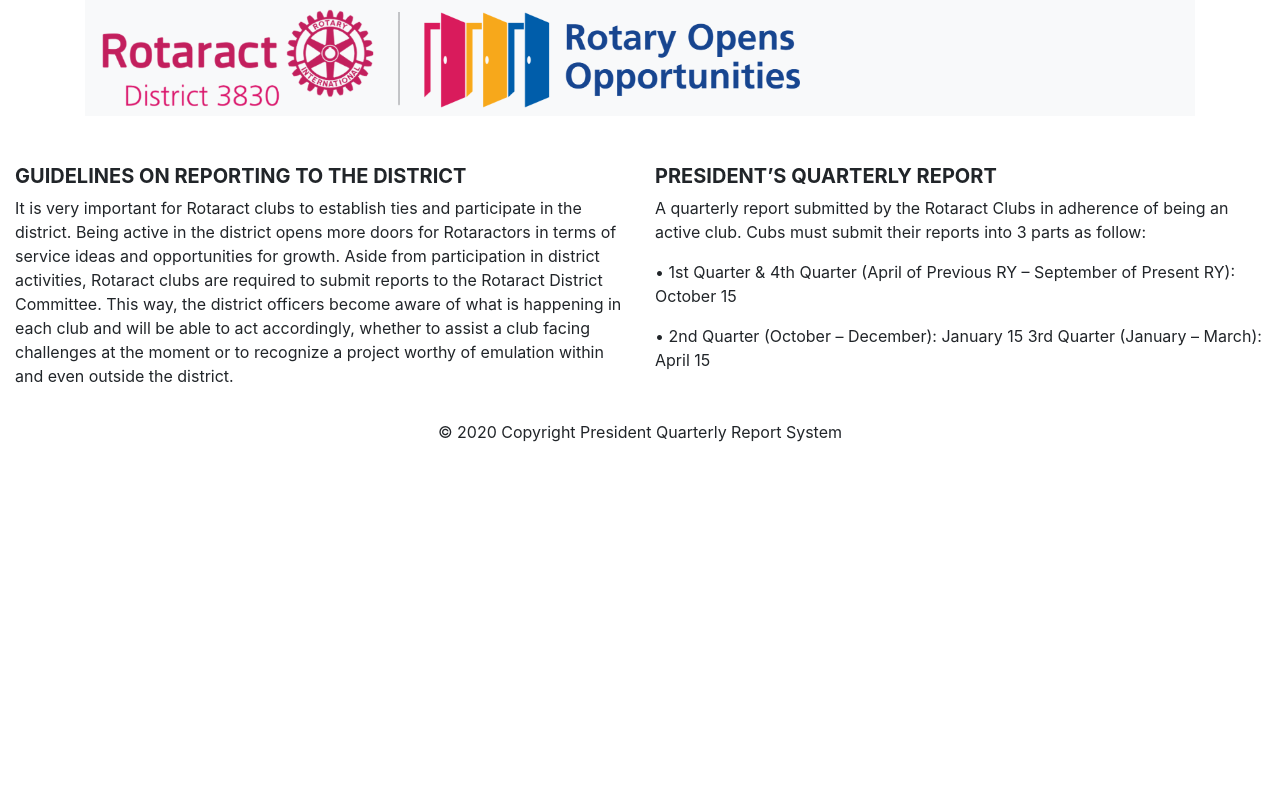
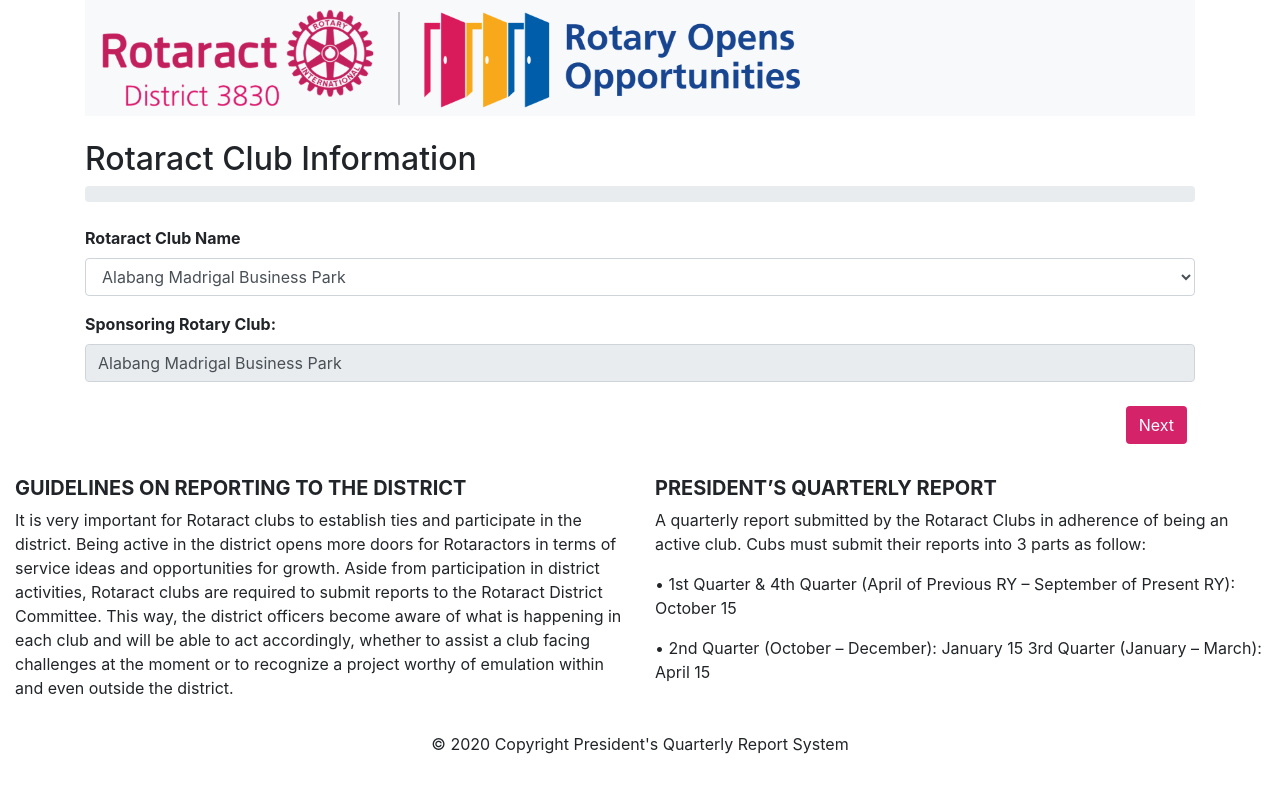
Before and after one commit to paulenerelano/pqr-form, a React (Create React App) app: page /project in a window 1280 px wide. Shown: the top 792 px of the page. Built offline with nearby package versions, Linux system fonts and the light colour scheme.

Commit message:
Updated code

```diff
--- a/public/index.html
+++ b/public/index.html
@@ -1,14 +1,12 @@
 <!DOCTYPE html>
 <html lang="en">
+
 <head>
   <meta charset="utf-8" />
-    <link rel="icon" href="%PUBLIC_URL%/favicon.ico" />
+  <link rel="icon" href="%PUBLIC_URL%/_logo.png" />
   <meta name="viewport" content="width=device-width, initial-scale=1" />
   <meta name="theme-color" content="#000000" />
-    <meta
-      name="description"
-      content="Web site created using create-react-app"
-    />
+  <meta name="description" content="Web site created using create-react-app" />
   <link rel="apple-touch-icon" href="%PUBLIC_URL%/logo192.png" />
   <!--
       manifest.json provides metadata used when your web app is installed on a
@@ -24,8 +22,9 @@
       work correctly both with client-side routing and a non-root public URL.
       Learn how to configure a non-root public URL by running `npm run build`.
     -->
-    <title>PQR Form</title>
+  <title>President's Quarterly Report System</title>
 </head>
+
 <body>
   <noscript>You need to enable JavaScript to run this app.</noscript>
   <div id="root"></div>
@@ -40,4 +39,5 @@
       To create a production bundle, use `npm run build` or `yarn build`.
     -->
 </body>
+
 </html>
--- a/src/App.js
+++ b/src/App.js
@@ -29,7 +29,7 @@ function App() {
         <br />
         <Switch>
           <Route path='/' exact component={Login} />
-          <Route path='/form' exact component={PQRForm} />
+          <Route path='/project' exact component={PQRForm} />
         </Switch>
       </div>
       <Footer />
--- a/src/components/footer.js
+++ b/src/components/footer.js
@@ -25,7 +25,7 @@ Aside from participation in district activities, Rotaract clubs are required to
             </div>
           </div>
         </div>
-        <div className="footer-copyright text-center py-3">© 2020 Copyright President Quarterly Report System
+        <div className="footer-copyright text-center py-3">© 2020 Copyright President's Quarterly Report System
         </div>
       </footer >
     )
--- a/src/components/pqr-form.component.js
+++ b/src/components/pqr-form.component.js
@@ -4,7 +4,7 @@ import RotaractInfoForm from './rotaractinfo-form.component';
 import ProjectSummaryForm from './projectsummary-form.component';
 import ProjectDetailsForm from './projectdetails-form.component';
 import ActionPhotosForm from './actionphotos-form.component';
-import { withRouter } from 'react-router';
+// import { withRouter } from 'react-router';
 
 class PQRForm extends Component {
 
@@ -168,4 +168,4 @@ class PQRForm extends Component {
     }
 }
 
-export default withRouter(PQRForm)
+export default PQRForm;
```
Also changed, not shown: public/_logo.png (added). Lines whose indentation alone changed are shown as unchanged.
